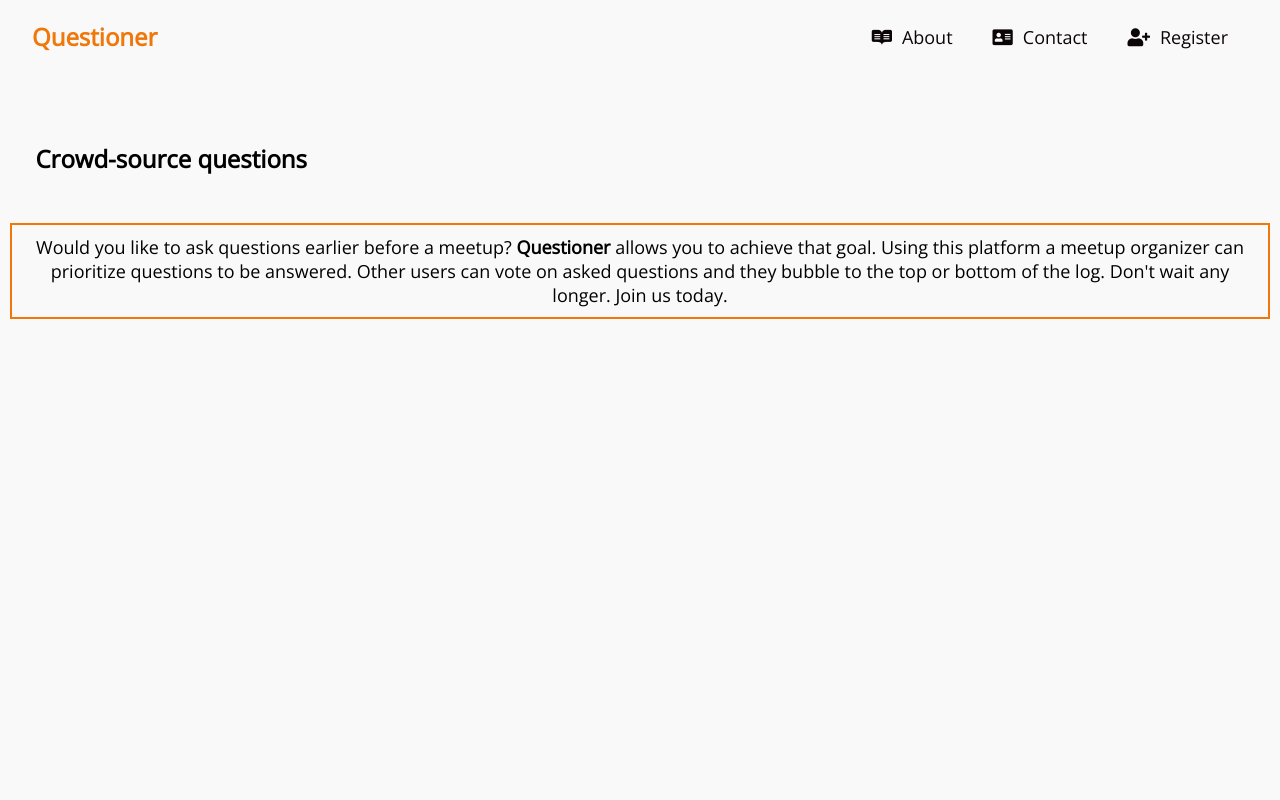
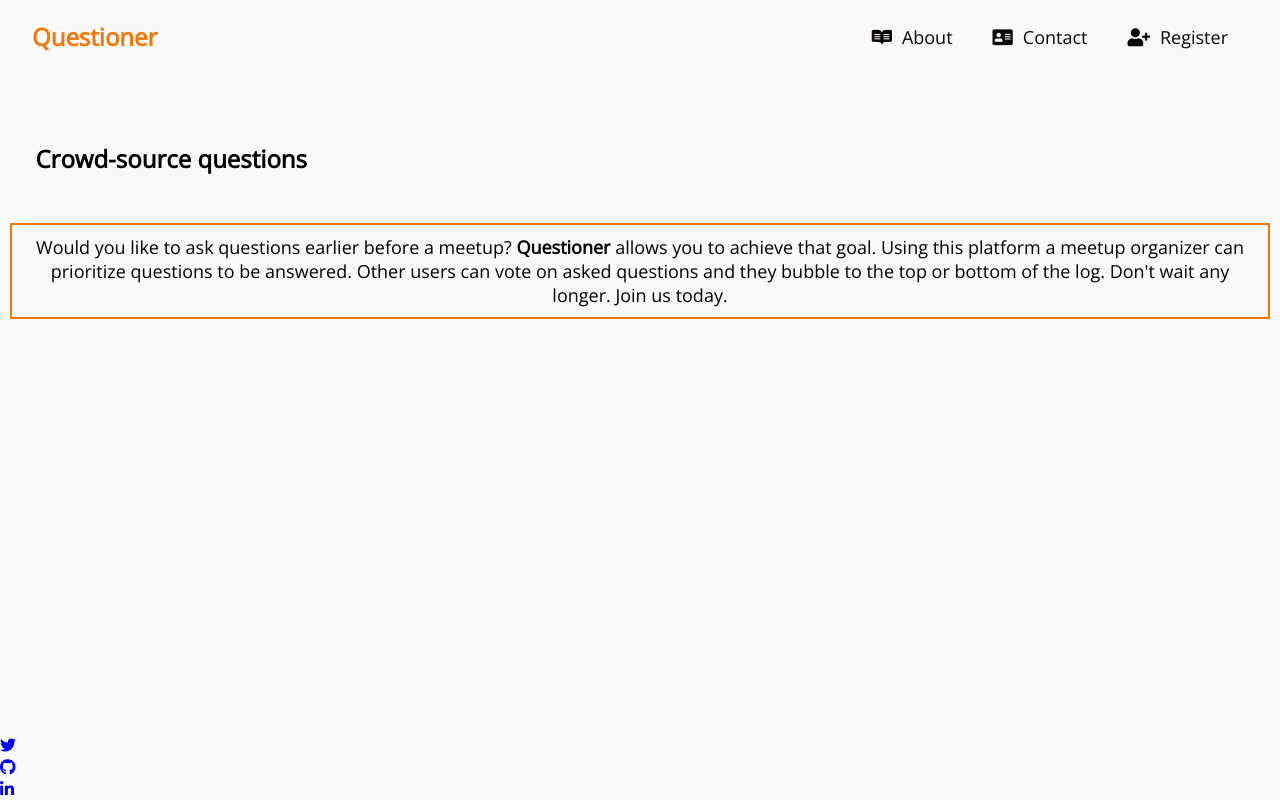
Before and after one commit to khwilo/questioner, a plain HTML site: page UI/index.html in a window 1280 px wide. Drawn offline with nearby package versions, Linux system fonts and the light colour scheme.

Commit message:
[Feature #162962969] Add footer content description

```diff
--- a/UI/index.html
+++ b/UI/index.html
@@ -43,7 +43,13 @@
                 </p>
             </div>
         </main>
-        <footer></footer>
+        <footer>
+            <ul id="contact" class="social-media">
+                <li><a href="https://twitter.com/khwilo" target="_blank"><i class="fab fa-twitter"></i></a></li>
+                <li><a href="https://github.com/khwilo" target="_blank"><i class="fab fa-github"></i></a></li>
+                <li><a href="https://linkedin.com/in/khwilo-watai" target="_blank"><i class="fab fa-linkedin-in"></i></a></li>
+            </ul>
+        </footer>
     </div>
 </body>
 </html>
```
